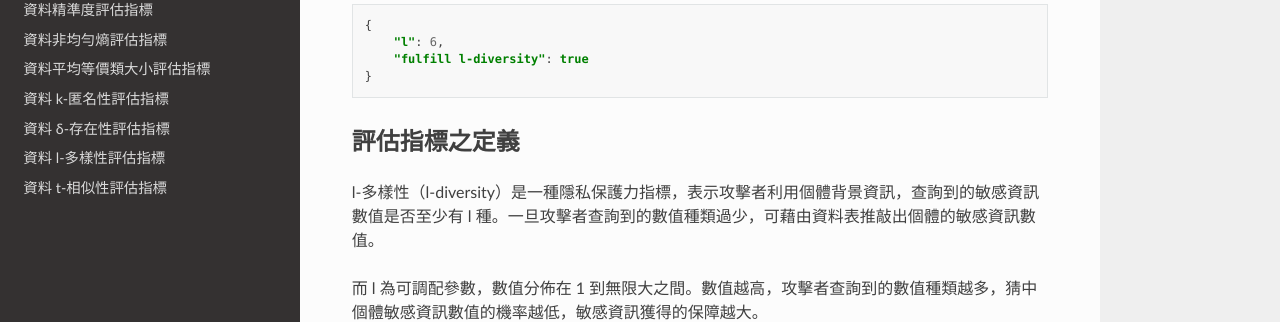
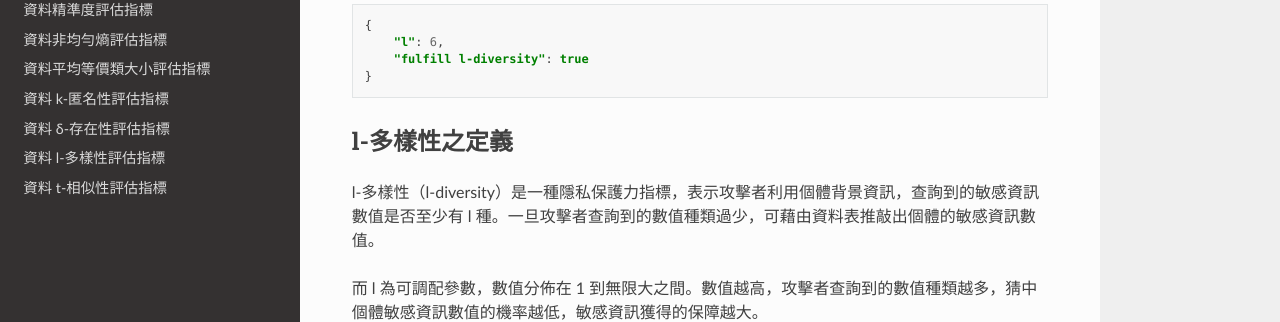
Before and after one commit to quark-engine/PETWorks-DOC, a Sphinx documentation site: the page built from docs/source/ldiversity_de-identify.rst, in a window 1280 px wide and 900 px high, scrolled down 1464 px. Shown: the part 171-493 px from the top of the window. Built offline with Sphinx 7.4.7 and the Read the Docs theme 2.0.0, drawn with Linux system fonts in a browser that asks for light colours.

Commit message:
Update ldiversity_de-identify.rst

```diff
--- a/docs/source/ldiversity_de-identify.rst
+++ b/docs/source/ldiversity_de-identify.rst
@@ -3,7 +3,7 @@ l-多樣性去識別化說明文件
 +++++++++++++++++++++++++++++++++++++++
 
 
-以下程式碼旨在對資料進行去識別化以滿足 l-多樣性（l-diversity）。更多 l-多樣性之說明，詳見 `此處 <https://petworks-doc.readthedocs.io/en/latest/ldiversity.html#id3>`_ 。
+以下程式碼旨在對資料進行去識別化以滿足 l-多樣性（l-diversity）。更多 l-多樣性之說明，詳見 `此處 <#l-多樣性之定義>`_ 。
 
 我們以 ``data/adult.csv`` 作爲原始資料，``data/adult_hierarchy`` 目錄作爲資料欄位定義，以及 ``attributeTypes`` 作為屬性型態定義，展示如何透過 PETWorks-framework 框架進行去識別化。
 
@@ -88,7 +88,7 @@ l-多樣性去識別化說明文件
   }
 
 
-評估指標之定義
+l-多樣性之定義
 ---------------------------
 
 l-多樣性（l-diversity）是一種隱私保護力指標，表示攻擊者利用個體背景資訊，查詢到的敏感資訊數值是否至少有 l 種。一旦攻擊者查詢到的數值種類過少，可藉由資料表推敲出個體的敏感資訊數值。
```
